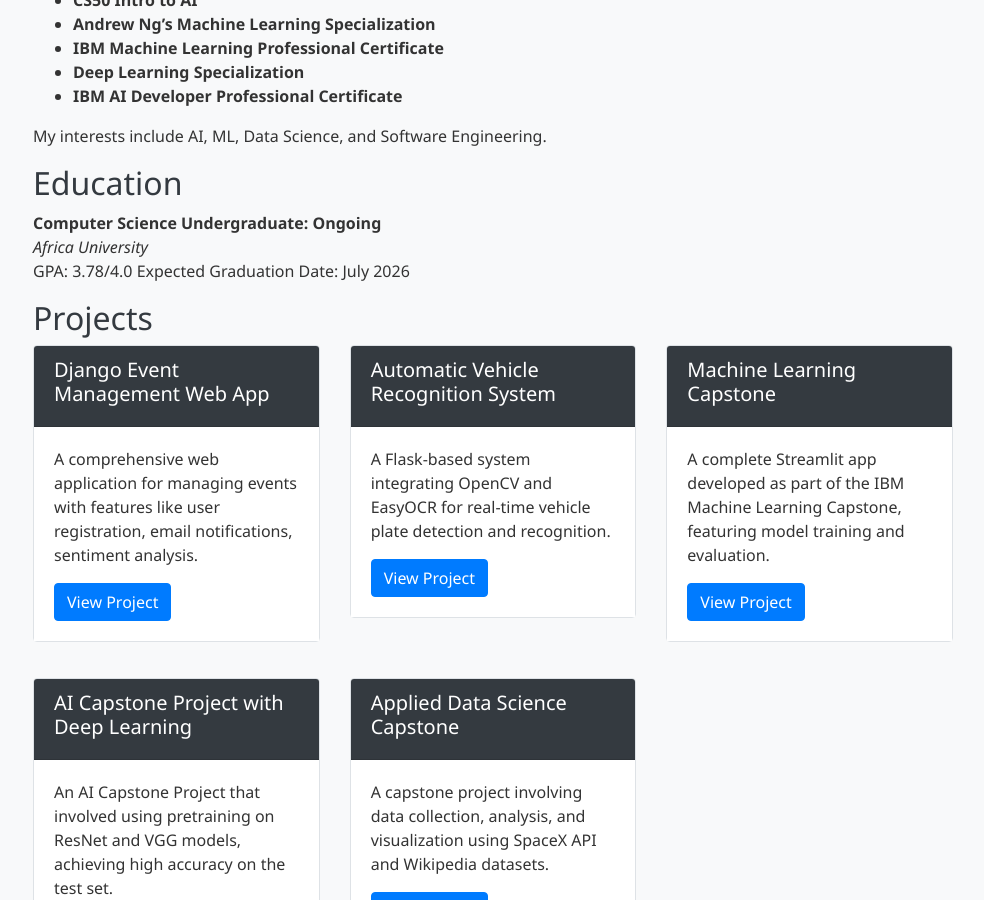
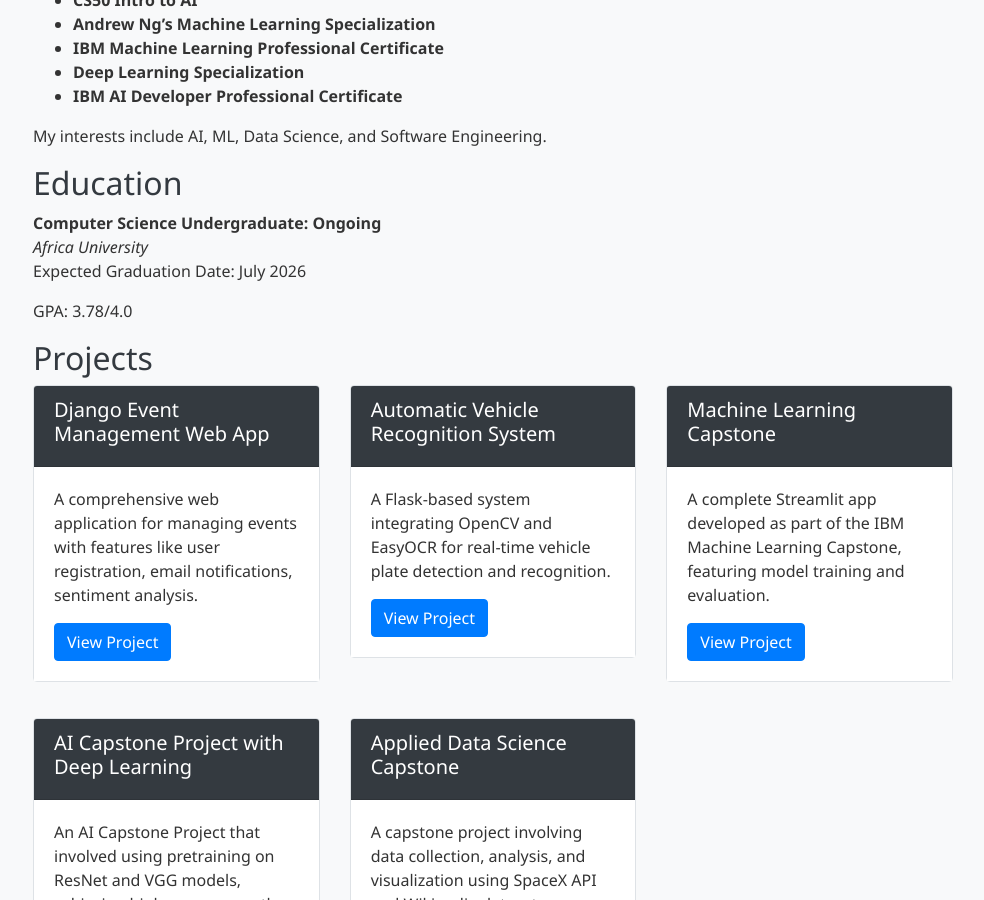
Before and after one commit to NyashaEysenck/NyashaEysenck.github.io, a Jekyll site: the page built from index.md, in a window 1280 px wide and 900 px high, scrolled down 442 px. Shown: the whole window, without its empty margins (147-1131 px from the left). Built offline with Jekyll 4.4.1, drawn with Linux system fonts in a browser that asks for light colours; nearby versions of some CDN libraries.

```diff
--- a/index.md
+++ b/index.md
@@ -25,8 +25,10 @@ My interests include AI, ML, Data Science, and Software Engineering.
 
 **Computer Science Undergraduate: Ongoing**
 *Africa University*
+Expected Graduation Date: July 2026
+
 GPA: 3.78/4.0
-Expected Graduation Date: July 2026
+
 
 ## Projects
 
```
